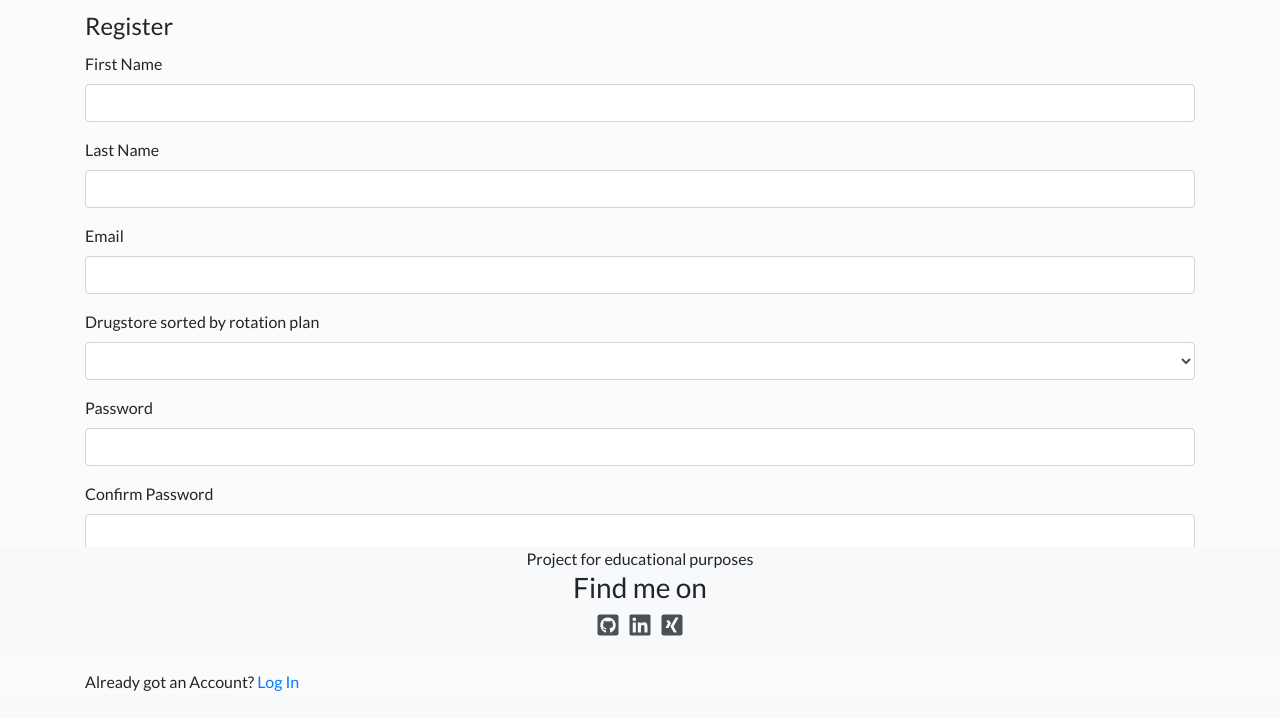
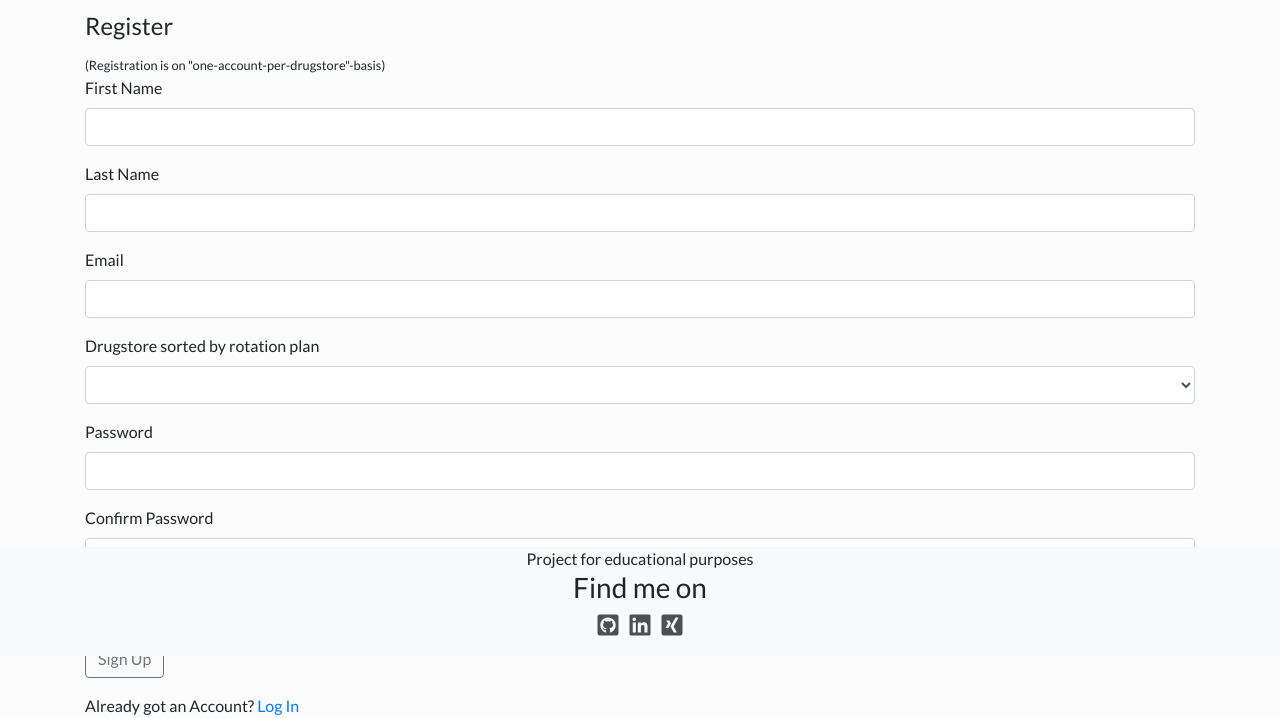
Before and after one commit to Kastobi/ci_ms3_shiftex, a Flask app: page /register in a window 1280 px wide. Shown: the part 144-862 px from the top of the page. Before the commit the page ends 835 px from the top, so only its background shows below. Run offline with Flask 2, Linux system fonts and the light colour scheme; data that the repository does not hold is empty; some libraries are stand-ins or nearby versions.

Commit message:
Styling: - some minor changes

```diff
--- a/shiftex/templates/index.html
+++ b/shiftex/templates/index.html
@@ -2,7 +2,8 @@
 
 {% block header %}
     <h1>Today on emergency duty</h1>
-    <h2>{{ today_time }}; {{ today_duty_list | length }} pharmacies</h2>
+    <h2>{{ today_time }}</h2>
+    <h3>{{ today_duty_list | length }} pharmacies</h3>
 {% endblock %}
 
 {% block content %}
--- a/shiftex/templates/login.html
+++ b/shiftex/templates/login.html
@@ -28,7 +28,7 @@
                 </div>
             </fieldset>
             <div class="form-group">
-                {{ form.submit(class="btn btn-light") }}
+                {{ form.submit(class="btn btn-outline-secondary") }}
             </div>
         </form>
 
--- a/shiftex/templates/register.html
+++ b/shiftex/templates/register.html
@@ -17,6 +17,9 @@
                 <legend>
                     Register
                 </legend>
+                <small>
+                    (Registration is on "one-account-per-drugstore"-basis)
+                </small>
 
                 <div class="form-group">
                     {{ form.first_name.label(class="form-control-label") }}
@@ -75,7 +78,7 @@
                 </div>
             </fieldset>
             <div class="form-group">
-                {{ form.submit(class="btn btn-light") }}
+                {{ form.submit(class="btn btn-outline-secondary") }}
             </div>
         </form>
 
```
